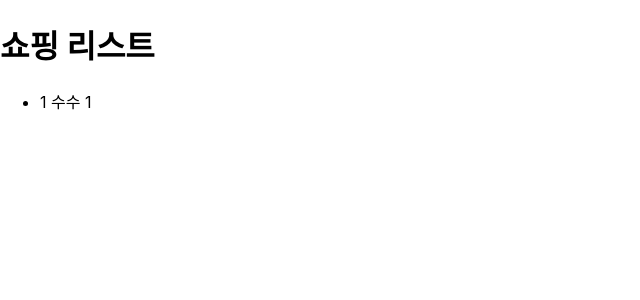
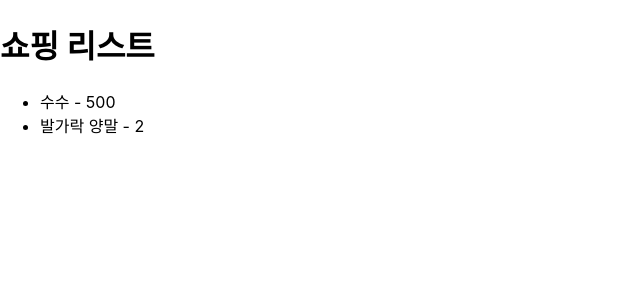
Before and after one commit to osparking/react-typescript-app, a React (Create React App) app: page / in a window 1280 px wide. Shown: the top 300 px of the page, without its empty margins (0-640 px from the left). Built offline with nearby package versions, Linux system fonts and the light colour scheme.

Commit message:
define items const and use it w/ map()

```diff
--- a/src/App.tsx
+++ b/src/App.tsx
@@ -1,9 +1,5 @@
 import './App.css';
 import ShoppingList from './component/ShoppingList';
-
-const calculate = <T,>(param: T): T => {
-  return param;
-}
 
 function App() {
   return (
--- a/src/component/ShoppingList.tsx
+++ b/src/component/ShoppingList.tsx
@@ -1,16 +1,23 @@
 import { JSX } from "react";
 
 const ShoppingList = (): JSX.Element => {
-  const item = {
+  const items = [{
     id: 1,
     product: "수수",
-    quantity: 1
-  }
+    quantity: 500
+  }, {
+    id: 2,
+    product: "발가락 양말",
+    quantity: 2
+  }];
+
   return (
     <div>
       <h1>쇼핑 리스트</h1>
       <ul>
-        <li>{item.id} {item.product} {item.quantity}</li>
+        {items.map((item) =>
+          <li key={item.id}>{item.product} - {item.quantity}</li>
+        )}
       </ul>
     </div>
   )
```
